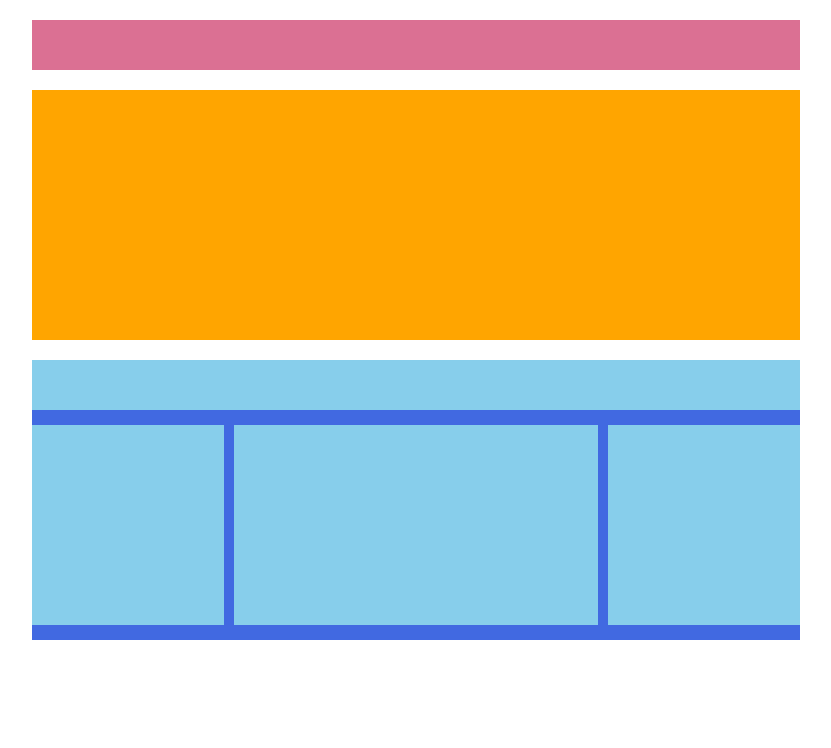
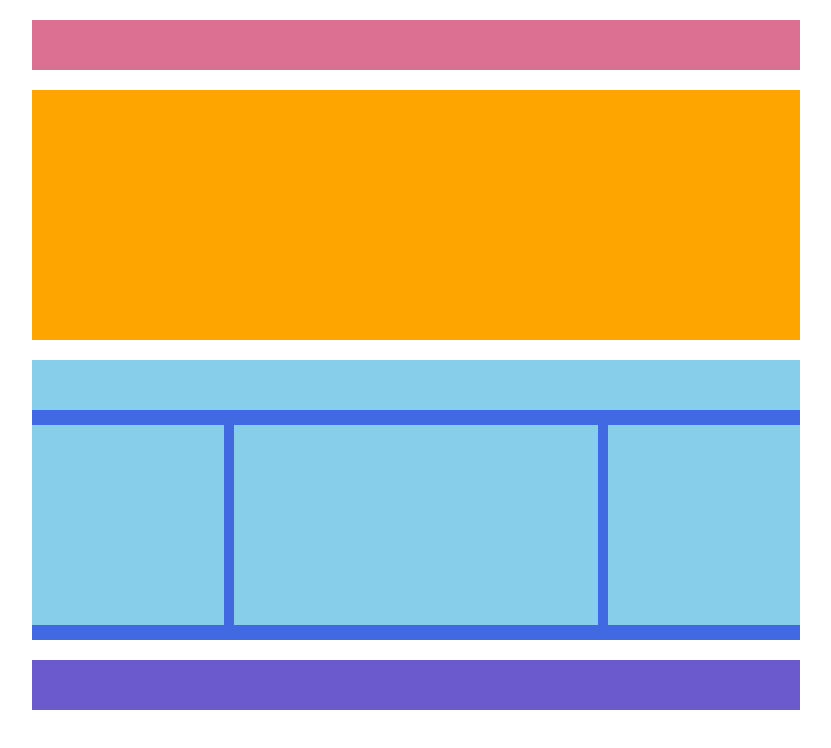
Before and after one commit to didebbo/htmlcss-struttura-wp, a plain HTML site: page index.html in a window 1280 px wide. Shown: the whole page, without its empty margins (224-1055 px from the left). Drawn offline with Linux system fonts and the light colour scheme.

Commit message:
aggiunto il footer

```diff
--- a/css/style.css
+++ b/css/style.css
@@ -36,6 +36,9 @@ main .row-1 {
     background-color: skyblue;
 }
 
+main {
+  margin-bottom: 20px;
+}
 main .content{
     background-color: royalblue;
 }
@@ -55,3 +58,8 @@ main .col {
     margin: 15px 10px;
     width: calc(50% - (10px * 2) );
 }
+
+footer {
+    height: 50px;
+    background-color: slateblue;
+}
```
